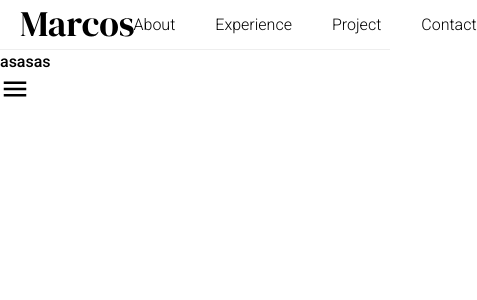
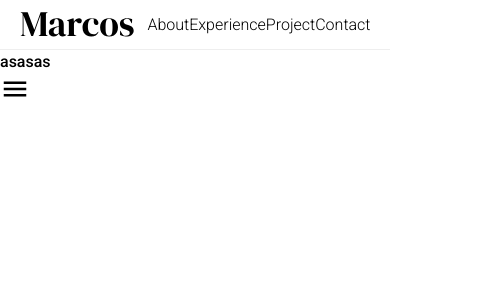
Before and after one commit to MarcosAntonio15243/MarcosAntonio15243.github.io, a Next.js app: page / in a window 390 px wide. Shown: the top 300 px of the page, 477 px wide, since content can reach past the window. Built offline with nearby package versions, Linux system fonts and the light colour scheme.

Commit message:
fix: Ajustando props, estilização e responsividade da NavBar

```diff
--- a/src/components/layout/NavBar.tsx
+++ b/src/components/layout/NavBar.tsx
@@ -1,4 +1,10 @@
-export default function NavBar() {
+import { HTMLAttributes } from "react";
+
+interface NavBarProps extends HTMLAttributes<HTMLElement> {
+  className?: string;
+}
+
+export default function NavBar({ className="", ...props }: NavBarProps) {
   const navItems = [
     {
       value: "About",
@@ -19,13 +25,13 @@ export default function NavBar() {
   ];
 
   return (
-    <nav className="font-roboto font-light flex flex-row gap-10">
+    <nav className={`font-roboto font-light flex ${className}`} {...props}>
       {navItems.map((e, index) => {
         return (
           <a
             key={index}
             href={e.link}
-            className="hover:text-[var(--color-dark-gray)] hover:underline"
+            className="hover:text-[var(--color-dark-gray)] hover:underline outline-none"
           >
             {e.value}
           </a>
```
